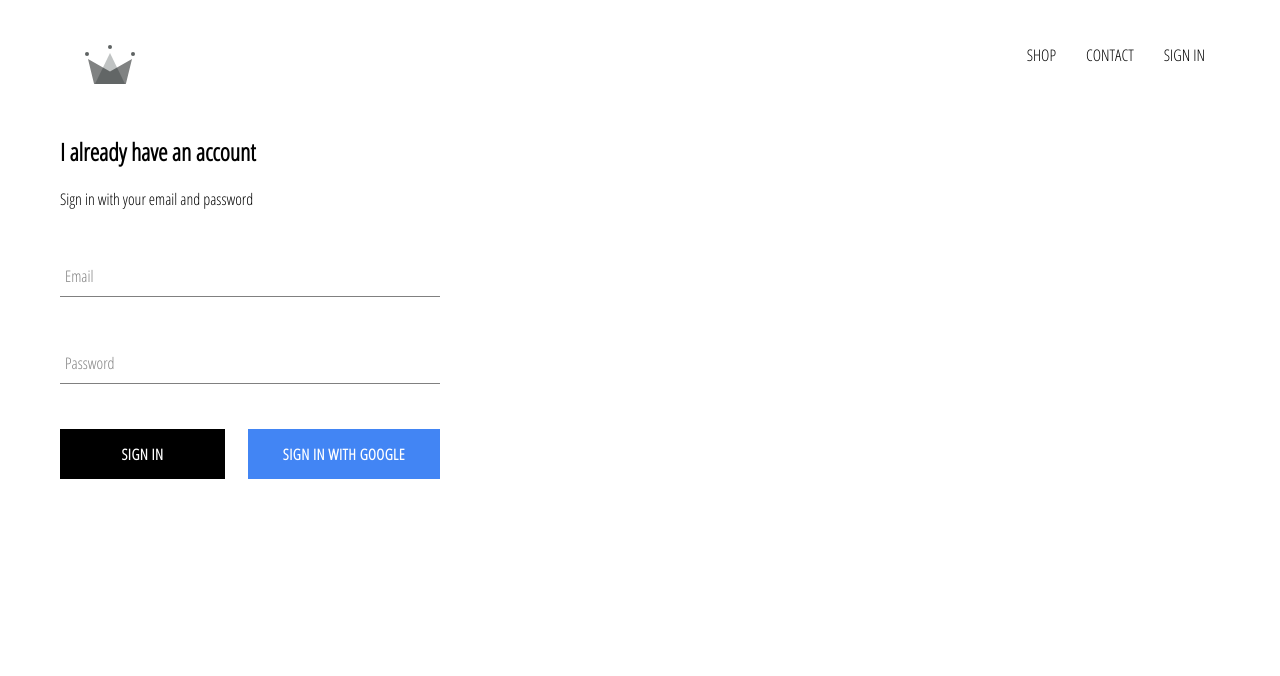
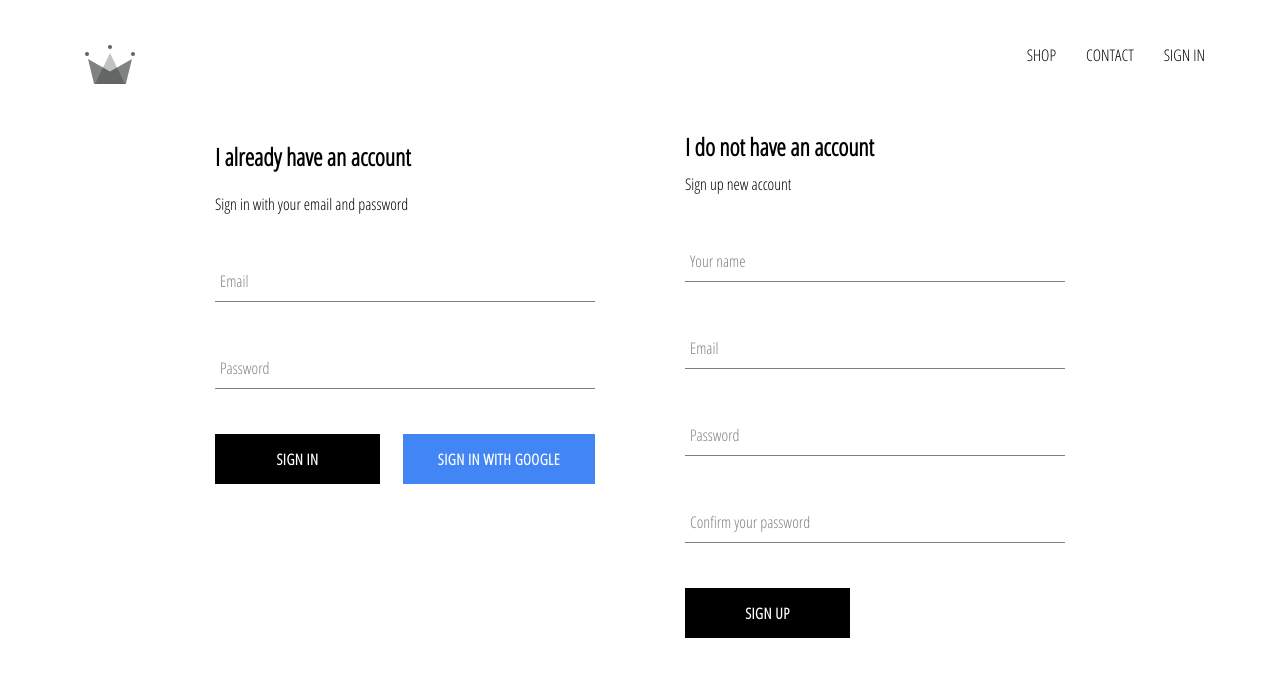
Before and after one commit to sang97/clothing-webapp, a React (Create React App) app: page /signin in a window 1280 px wide. Shown: the top 676 px of the page. Built offline with nearby package versions, Linux system fonts and the light colour scheme; no server answers.

Commit message:
add sign in and sign up ultilizing firebase api

```diff
--- a/src/App.js
+++ b/src/App.js
@@ -8,7 +8,7 @@
 import Header from "./components/header";
 import Authentication from "./components/auth/auth";
 
-import { auth } from "./firebase/firebase-util";
+import { auth, createUserProfileDocument } from "./firebase/firebase-util";
 
 class App extends Component {
   constructor() {
@@ -22,10 +22,23 @@
   unsubscribeFromAuth = null;
 
   componentDidMount() {
-    this.unsubscribeFromAuth = auth.onAuthStateChanged(user => {
-      this.setState({ currentUser: user });
+    this.unsubscribeFromAuth = auth.onAuthStateChanged(async userAuth => {
+      if (userAuth) {
+        const userRef = await createUserProfileDocument(userAuth);
 
-      console.log(user);
+        const snapShot = await userRef.get();
+
+        this.setState({
+          currentUser: {
+            id: snapShot.id,
+            ...snapShot.data()
+          }
+        });
+
+        console.log(this.state);
+      } else {
+        this.setState({ currentUser: null });
+      }
     });
   }
 
--- a/src/components/auth/auth.js
+++ b/src/components/auth/auth.js
@@ -3,11 +3,13 @@
 import "../../styles/styles.scss";
 
 import SignIn from "./signin";
+import SignUp from "./signup";
 
 const Authentication = props => {
   return (
-    <div className="authentication">
+    <div className="sign-in-up">
       <SignIn />
+      <SignUp />
     </div>
   );
 };
--- a/src/components/auth/signin.js
+++ b/src/components/auth/signin.js
@@ -5,11 +5,11 @@
 import FormInput from "./form-input";
 import CustomButton from "../button/custom-button";
 
-import { signInWithGoogle } from "../../firebase/firebase-util";
+import { auth, signInWithGoogle } from "../../firebase/firebase-util";
 
 class SignIn extends Component {
-  constructor(props) {
-    super(props);
+  constructor() {
+    super();
 
     this.state = {
       email: "",
@@ -17,10 +17,17 @@
     };
   }
 
-  handleSubmit = event => {
+  handleSubmit = async event => {
     event.preventDefault();
 
-    this.setState({ email: "", password: "" });
+    const { email, password } = this.state;
+
+    try {
+      await auth.signInWithEmailAndPassword(email, password);
+      this.setState({ email: "", password: "" });
+    } catch (error) {
+      console.log("Error Signing In User", error.message);
+    }
   };
 
   handleChange = event => {
@@ -31,7 +38,7 @@
   render() {
     return (
       <div className="sign-in">
-        <h2>I already have an account</h2>
+        <h2 className="title'">I already have an account</h2>
         <span>Sign in with your email and password</span>
 
         <form onSubmit={this.handleSubmit}>
--- /dev/null
+++ b/src/components/auth/signup.js
@@ -0,0 +1,100 @@
+import React, { Component } from "react";
+
+import "../../styles/styles.scss";
+
+import FormInput from "./form-input";
+import CustomButton from "../button/custom-button";
+
+import { auth, createUserProfileDocument } from "../../firebase/firebase-util";
+
+class SignUp extends Component {
+  constructor() {
+    super();
+
+    this.state = {
+      displayName: "",
+      email: "",
+      password: "",
+      confirmPassword: ""
+    };
+  }
+
+  handleSubmit = async event => {
+    event.preventDefault();
+    const { displayName, email, password, confirmPassword } = this.state;
+
+    if (password !== confirmPassword) {
+      alert("Passwords don't match");
+      return;
+    }
+
+    try {
+      const { user } = await auth.createUserWithEmailAndPassword(
+        email,
+        password
+      );
+
+      await createUserProfileDocument(user, { displayName });
+      this.setState({
+        displayName: "",
+        email: "",
+        password: "",
+        confirmPassword: ""
+      });
+    } catch (error) {
+      console.log("Error creating new user", error.message);
+    }
+  };
+
+  handleChange = event => {
+    const { value, name } = event.target;
+    this.setState({ [name]: value });
+  };
+
+  render() {
+    const { displayName, email, password, confirmPassword } = this.state;
+    return (
+      <div className="sign-up">
+        <h2 className="title">I do not have an account</h2>
+        <span>Sign up new account</span>
+        <form className="sign-up-form" onSubmit={this.handleSubmit}>
+          <FormInput
+            name="displayName"
+            type="text"
+            value={displayName}
+            handleChange={this.handleChange}
+            label="Your name"
+            required
+          />
+          <FormInput
+            name="email"
+            type="email"
+            value={email}
+            handleChange={this.handleChange}
+            label="Email"
+            required
+          />
+          <FormInput
+            name="password"
+            type="password"
+            value={password}
+            handleChange={this.handleChange}
+            label="Password"
+            required
+          />
+          <FormInput
+            name="confirmPassword"
+            type="password"
+            value={confirmPassword}
+            handleChange={this.handleChange}
+            label="Confirm your password"
+            required
+          />
+          <CustomButton type="submit">Sign up</CustomButton>
+        </form>
+      </div>
+    );
+  }
+}
+
+export default SignUp;
--- a/src/firebase/firebase-util.js
+++ b/src/firebase/firebase-util.js
@@ -8,13 +8,39 @@
   authDomain: "clothing-60f60.firebaseapp.com",
   databaseURL: "https://clothing-60f60.firebaseio.com",
   projectId: "clothing-60f60",
-  storageBucket: "",
+  storageBucket: "clothing-60f60.appspot.com",
   messagingSenderId: "391904885824",
   appId: "1:391904885824:web:eef959051ce6ffd4aeb3a5",
   measurementId: "G-TN660C00F1"
 };
 
 firebase.initializeApp(config);
+
+export const createUserProfileDocument = async (userAuth, additionalData) => {
+  if (!userAuth) return;
+
+  const userRef = firestore.doc(`users/${userAuth.uid}`);
+
+  const snapShot = await userRef.get();
+
+  if (!snapShot.exists) {
+    // user doesnt exist in the database
+    const { displayName, email } = userAuth;
+    const createdAt = new Date();
+
+    try {
+      await userRef.set({
+        displayName,
+        email,
+        createdAt,
+        ...additionalData
+      });
+    } catch (error) {
+      console.log("error creating user", error.message);
+    }
+  }
+  return userRef;
+};
 
 export const auth = firebase.auth();
 export const firestore = firebase.firestore();
--- a/src/styles/styles.scss
+++ b/src/styles/styles.scss
@@ -227,6 +227,23 @@
   }
 }
 
+.sign-up {
+  width: 380px;
+  display: flex;
+  flex-direction: column;
+
+  .title {
+    margin: 10px 0;
+  }
+}
+
+.sign-in-up {
+  width: 850px;
+  display: flex;
+  justify-content: space-between;
+  margin: 30px auto;
+}
+
 .custom-button {
   min-width: 165px;
   width: auto;
```
